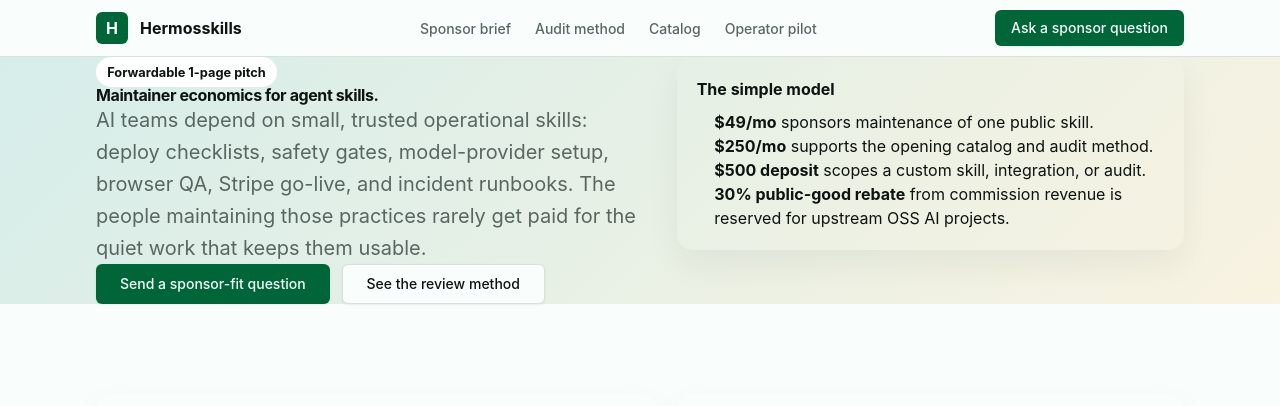
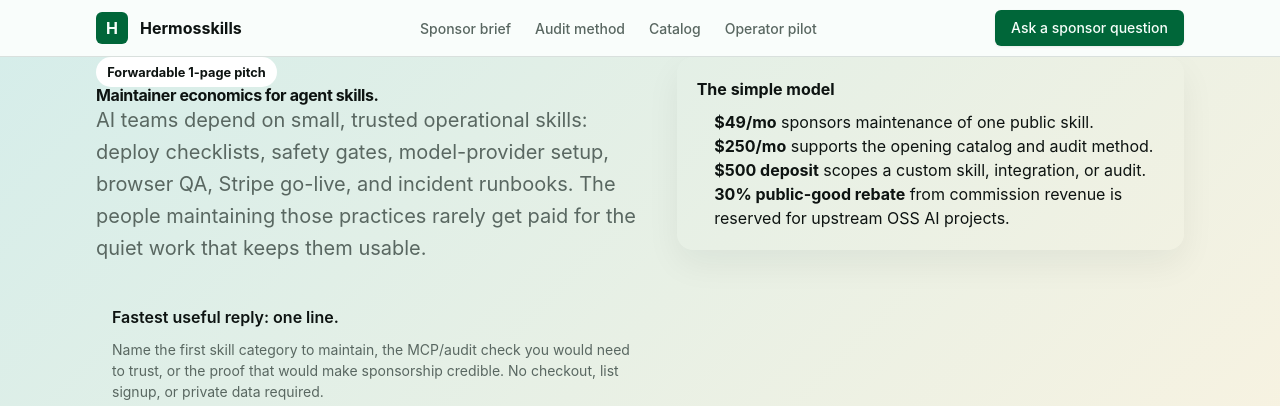
Before and after one commit to Pdbjork/hermosskills-site, a website: page sponsor/maintainer-economics/index.html in a window 1280 px wide. Shown: the top 406 px of the page. Drawn offline with Linux system fonts and the light colour scheme.

Commit message:
feat(sponsor): sharpen maintainer reply path

```diff
--- a/sponsor/maintainer-economics/index.html
+++ b/sponsor/maintainer-economics/index.html
@@ -42,7 +42,11 @@
           <span class="badge">Forwardable 1-page pitch</span>
           <h1 class="mt-5 max-w-4xl font-display text-[clamp(2.35rem,5vw,3.9rem)] font-bold tracking-tight [line-height:1.06]">Maintainer economics for agent skills.</h1>
           <p class="mt-5 max-w-2xl text-body-lg text-muted-foreground">AI teams depend on small, trusted operational skills: deploy checklists, safety gates, model-provider setup, browser QA, Stripe go-live, and incident runbooks. The people maintaining those practices rarely get paid for the quiet work that keeps them usable.</p>
-          <div class="mt-7 flex flex-wrap gap-3"><a href="/sponsor/#sponsor-question" class="inline-flex h-10 items-center justify-center rounded-md bg-primary px-6 text-sm font-medium text-primary-foreground shadow-sm hover:bg-primary/90">Send a sponsor-fit question</a><a href="/audit/" class="inline-flex h-10 items-center justify-center rounded-md border border-input bg-background px-6 text-sm font-medium shadow-sm hover:bg-accent">See the review method</a></div>
+          <div class="mt-6 note-box">
+            <p class="m-0 text-body font-semibold text-foreground">Fastest useful reply: one line.</p>
+            <p class="mt-2 text-small text-muted-foreground">Name the first skill category to maintain, the MCP/audit check you would need to trust, or the proof that would make sponsorship credible. No checkout, list signup, or private data required.</p>
+          </div>
+          <div class="mt-7 flex flex-wrap gap-3"><a href="#reply-paths" class="inline-flex h-10 items-center justify-center rounded-md bg-primary px-6 text-sm font-medium text-primary-foreground shadow-sm hover:bg-primary/90">Pick a one-line reply path</a><a href="/sponsor/#sponsor-question" class="inline-flex h-10 items-center justify-center rounded-md border border-input bg-background px-6 text-sm font-medium shadow-sm hover:bg-accent">Send a sponsor-fit question</a><a href="/audit/" class="inline-flex h-10 items-center justify-center rounded-md border border-input bg-background px-6 text-sm font-medium shadow-sm hover:bg-accent">See the review method</a></div>
         </div>
         <aside class="pitch-card">
           <h2 class="font-display text-h3 font-bold">The simple model</h2>
```
Also changed, not shown: tests/operator-fallback-prefill.test.mjs (+4 -0 lines).
